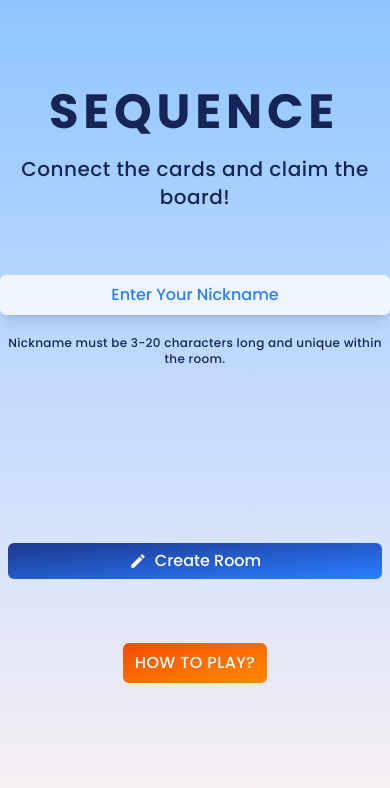
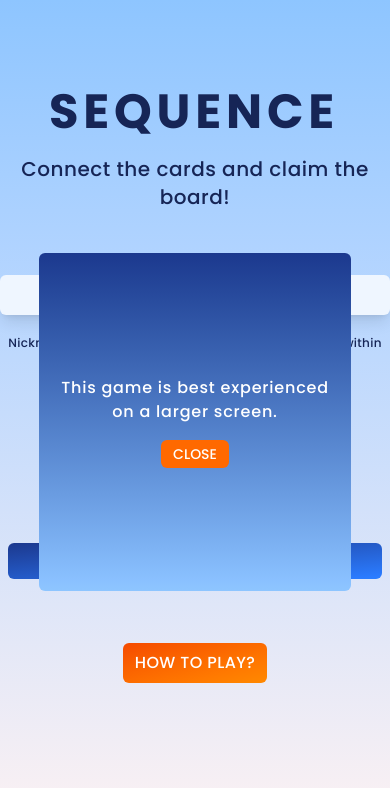
Before and after one commit to kajolshelke/ProjectSequence, a React (Vite) app in the folder client/: page / in a window 390 px wide. Shown: the top 788 px of the page. Built offline with nearby package versions, Linux system fonts and the light colour scheme; no server answers.

Commit message:
screen size warning added

```diff
--- /dev/null
+++ b/client/src/components/ScreenSizeWarning.tsx
@@ -0,0 +1,19 @@
+const ScreenSizeWarning = ({ onClose }: { onClose: () => void }) => {
+  return (
+    <div className="w-screen h-screen flex justify-center items-center fixed top-0 right-0 left-0 bottom-0">
+      <div className="bg-gradient-to-b to-blue-300 from-blue-900 h-[40vh] w-[80vw] p-4 rounded-md text-white font-medium flex flex-col justify-center items-center">
+        <h1 className="text-[16px] text-center tracking-wider">
+          This game is best experienced on a larger screen.
+        </h1>
+        <button
+          onClick={onClose}
+          className="px-3 py-1 mt-4 text-sm bg-orange-500 rounded-md cursor-pointer hover:bg-orange-400"
+        >
+          CLOSE
+        </button>
+      </div>
+    </div>
+  );
+};
+
+export default ScreenSizeWarning;
--- a/client/src/pages/HomePage.tsx
+++ b/client/src/pages/HomePage.tsx
@@ -3,8 +3,34 @@ import { IoMdCreate } from "react-icons/io";
 import { useEffect, useState } from "react";
 import { useSearchParams, Link } from "react-router-dom";
 import Rules from "../components/Rules";
+import { useContext } from "react";
+import { GlobalErrorContext } from "../contexts/ErrorContext";
+
+import ScreenSizeWarning from "../components/ScreenSizeWarning";
 
 const HomePage = () => {
+  // Screen Size Prompt
+  const MIN_WIDTH = 1024;
+  const MIN_HEIGHT = 500;
+
+  const [popup, setPopup] = useState(false);
+
+  useEffect(() => {
+    const handleResize = () => {
+      if (window.innerWidth < MIN_WIDTH || window.innerHeight < MIN_HEIGHT) {
+        setPopup(true);
+      } else {
+        setPopup(false);
+      }
+    };
+
+    const isFirstLoad = localStorage.getItem("home-first-load");
+
+    if (!isFirstLoad) {
+      handleResize();
+      localStorage.setItem("home-first-load", "t");
+    }
+  }, []);
   //State For Nickname
   const [nickname, setNickname] = useState("");
 
@@ -13,11 +39,19 @@ const HomePage = () => {
   const roomIDFromURL = params.get("roomID");
 
   const [viewRules, setViewRules] = useState(false);
-
+  const { setError } = useContext(GlobalErrorContext);
   //Clear all the sessionStorage States
   useEffect(() => {
     sessionStorage.clear();
   }, []);
+
+  function validateNickname() {
+    if (nickname.length < 3) {
+      setError("Nickname too short");
+    } else if (nickname.length > 20) {
+      setError("Nickname too long");
+    }
+  }
 
   return (
     <div className="w-screen h-screen bg-gradient-to-b to-red-50 from-blue-300 flex flex-col items-center">
@@ -54,6 +88,7 @@ const HomePage = () => {
                     : "#"
                 }
                 className="py-1.5 outline-none font-medium rounded-md transition-all flex-1 bg-gradient-to-br from-blue-900 to-blue-500 cursor-pointer hover:bg-gradient-to-br hover:from-blue-800 hover:to-blue-400 flex items-center justify-center gap-2 text-white"
+                onClick={() => validateNickname()}
               >
                 <IoMdCreate className="text-lg " />
                 Create Room
@@ -67,6 +102,7 @@ const HomePage = () => {
                     : `#`
                 }
                 className="py-1.5 outline-none font-medium rounded-md transition-all flex-1 bg-gradient-to-br from-blue-900 to-blue-500 cursor-pointer hover:bg-gradient-to-br hover:from-blue-800 hover:to-blue-400 flex items-center justify-center gap-1 text-white"
+                onClick={() => validateNickname()}
               >
                 <IoPeople className="text-lg relative right-2 " />
                 Join Room
@@ -84,6 +120,7 @@ const HomePage = () => {
         </div>
       </div>
       {viewRules && <Rules onClose={() => setViewRules(false)} />}
+      {popup && <ScreenSizeWarning onClose={() => setPopup(false)} />}
     </div>
   );
 };
```
